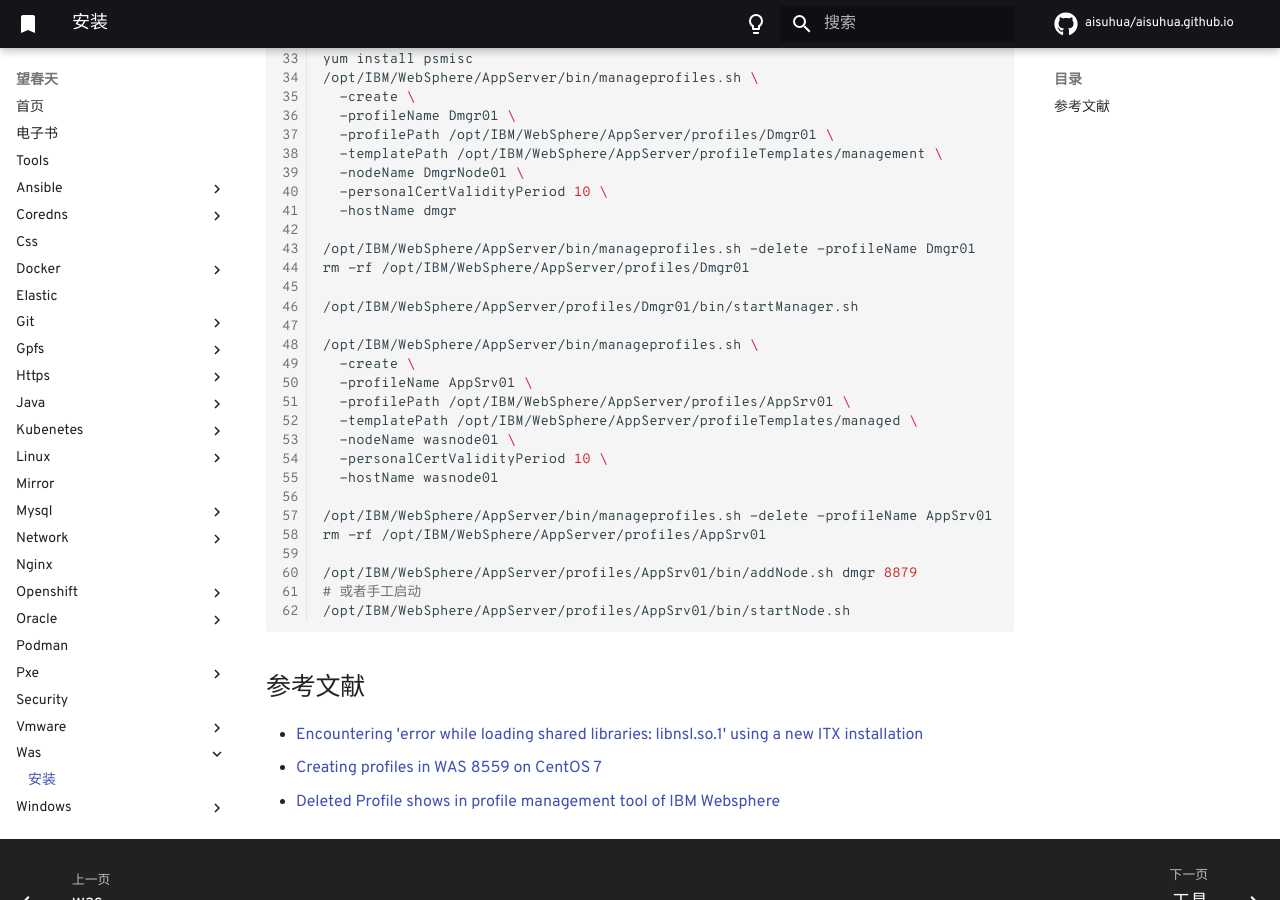
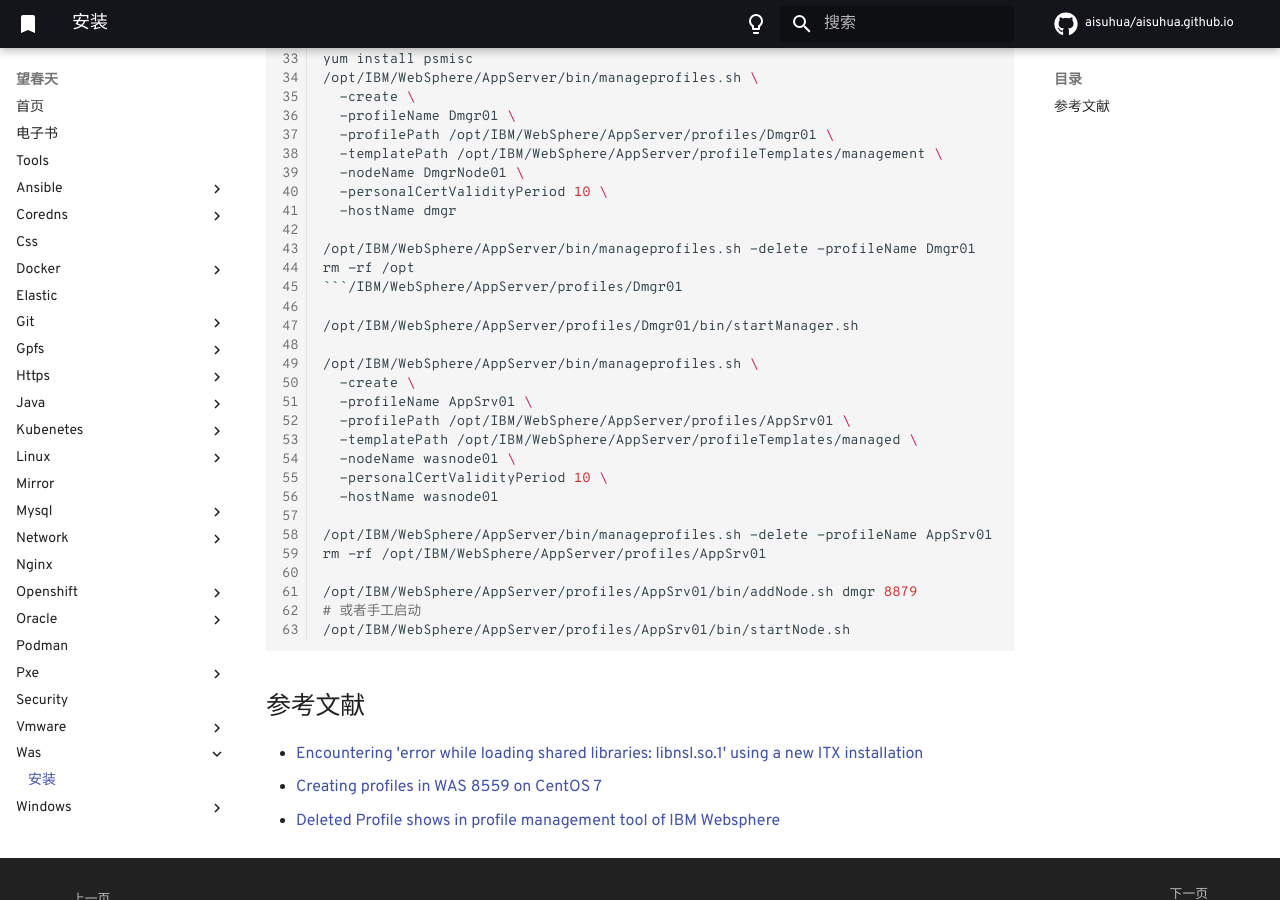
Before and after one commit to aisuhua/aisuhua.github.io, an MkDocs documentation site: the page built from docs/was/install.md, in a window 1280 px wide and 900 px high, scrolled down 749 px. Built offline with MkDocs 1.6.1 and Material for MkDocs 9.7.7, drawn with Linux system fonts in a browser that asks for light colours; comment, search, counter and statistics services are not loaded; some of the changed lines change nothing that is shown.

Commit message:
install.md

````diff
--- a/docs/was/install.md
+++ b/docs/was/install.md
@@ -44,7 +44,8 @@
   -hostName dmgr
 
 /opt/IBM/WebSphere/AppServer/bin/manageprofiles.sh -delete -profileName Dmgr01
-rm -rf /opt/IBM/WebSphere/AppServer/profiles/Dmgr01
+rm -rf /opt
+```/IBM/WebSphere/AppServer/profiles/Dmgr01
 
 /opt/IBM/WebSphere/AppServer/profiles/Dmgr01/bin/startManager.sh
 
````
